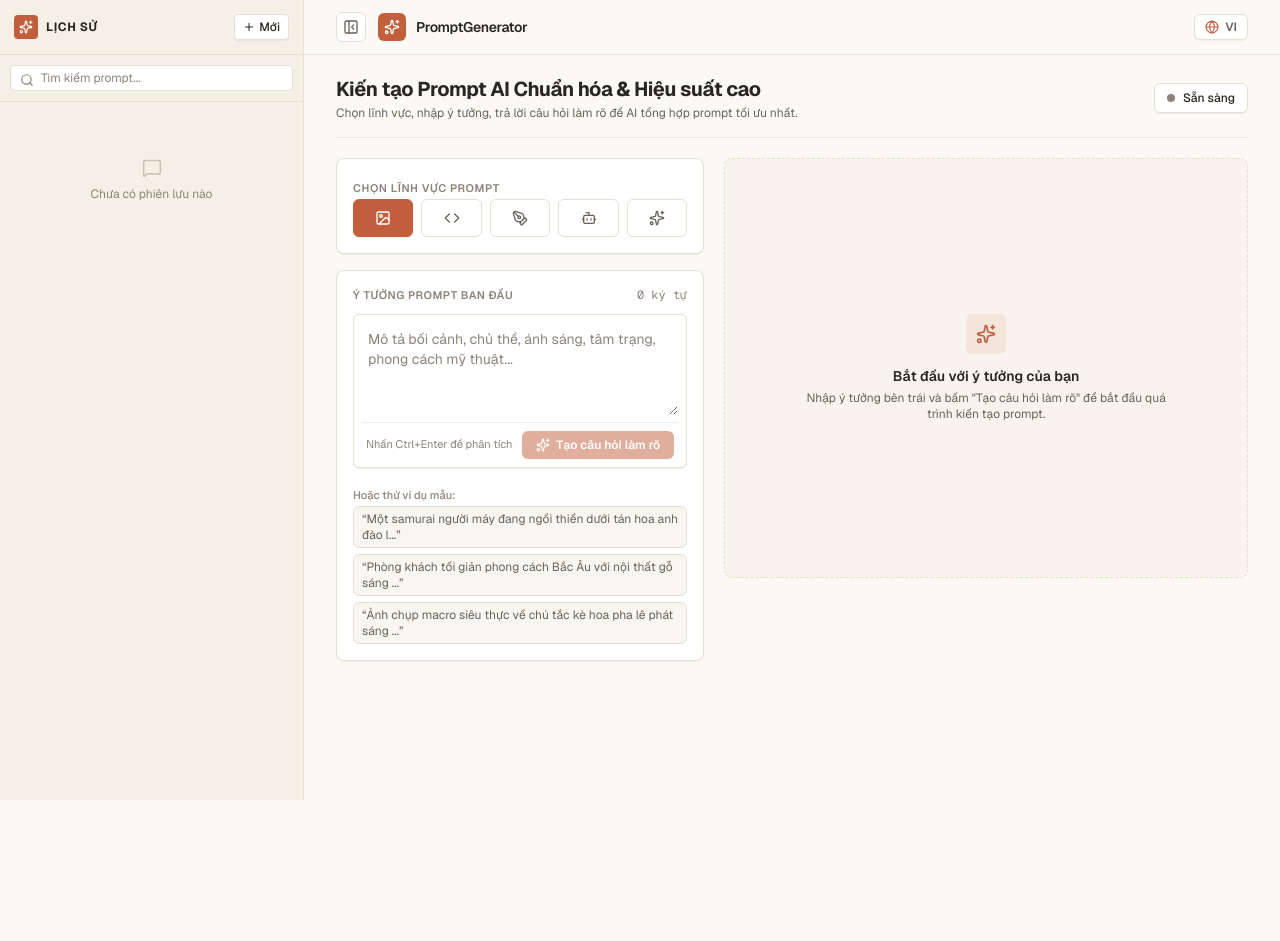
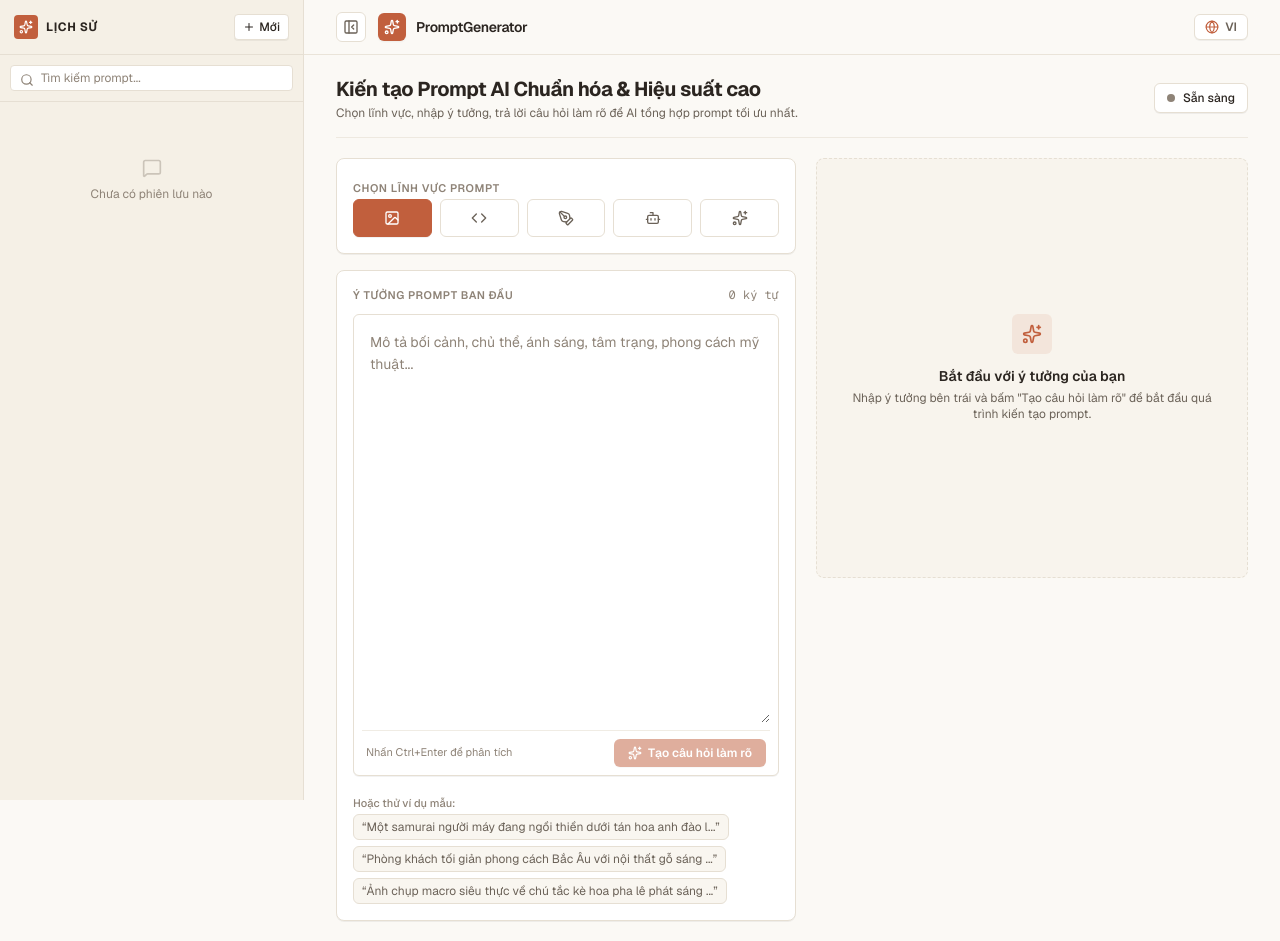
Before and after one commit to latiosthinh/prompt-generator, a Next.js app: page / in a window 1280 px wide. Before the commit the page ends 800 px from the top, so only its background shows below. Built offline with nearby package versions, Linux system fonts and the light colour scheme.

Commit message:
layout: resize left prompt panel to max 500px, increase input height to 400px and enforce global text wrapping

```diff
--- a/src/app/globals.css
+++ b/src/app/globals.css
@@ -59,6 +59,13 @@ body {
 .dark\:bg-\[\#151210\] ::selection {
   background-color: #C15F3D !important;
   color: #FFFFFF !important;
+}
+
+/* Ensure all pre/code and markdown elements wrap text without horizontal overflow */
+pre, code, textarea {
+  white-space: pre-wrap !important;
+  word-break: break-word !important;
+  overflow-wrap: anywhere !important;
 }
 
 /* Custom minimal scrollbar */
--- a/src/app/page.tsx
+++ b/src/app/page.tsx
@@ -377,10 +377,10 @@ export default function Home() {
             </div>
           )}
 
-          {/* 2-Column Dashboard Grid with wide expansion */}
-          <div className="grid grid-cols-1 lg:grid-cols-12 gap-5 flex-1 items-start">
-            {/* Left Column: Domain & Seed Input (5 cols on lg) */}
-            <div className="lg:col-span-5 space-y-4 lg:sticky lg:top-18">
+          {/* 2-Column Dashboard Grid with controlled width */}
+          <div className="flex flex-col lg:flex-row gap-5 flex-1 items-start">
+            {/* Left Column: Domain & Seed Input (capped at max 500px) */}
+            <div className="w-full lg:w-[460px] lg:max-w-[500px] shrink-0 space-y-4 lg:sticky lg:top-18">
               {/* Step 1: Domain Selection (Icons only with real tooltip) */}
               <section className="rounded-lg border border-[#E6DFD3] bg-[#FFFFFF] p-4 shadow-2xs dark:border-[#38312C] dark:bg-[#282320]">
                 <DomainSelector
@@ -406,8 +406,8 @@ export default function Home() {
               </section>
             </div>
 
-            {/* Right Column: Dynamic Interaction / Output (7 cols on lg) */}
-            <div className="lg:col-span-7 flex flex-col min-h-[500px]">
+            {/* Right Column: Dynamic Interaction / Output */}
+            <div className="flex-1 w-full min-w-0 flex flex-col min-h-[500px]">
               {currentStep === 'input' && (
                 <div className="h-full min-h-[420px] flex flex-col items-center justify-center rounded-lg border border-dashed border-[#E6DFD3] bg-[#F5F0E6]/50 p-8 text-center dark:border-[#38312C] dark:bg-[#1F1A18]/50">
                   <div className="flex h-10 w-10 items-center justify-center rounded-md bg-[#C15F3D]/10 text-[#C15F3D] dark:bg-[#DA7756]/20 dark:text-[#DA7756] mb-3">
--- a/src/components/PromptViewer.tsx
+++ b/src/components/PromptViewer.tsx
@@ -316,7 +316,7 @@ export function PromptViewer({
             {/* View-Markdown: Raw Markdown Source Text */}
             {activeTab === 'markdown' && (
               <div className="rounded-md bg-[#191614] p-3 border border-[#38312C]">
-                <pre className="font-mono text-xs text-[#EDE5DC] leading-relaxed whitespace-pre-wrap break-words break-all select-text">
+                <pre className="font-mono text-xs text-[#EDE5DC] leading-relaxed whitespace-pre-wrap break-words break-all select-text overflow-hidden">
                   {promptText}
                   {isStreaming && (
                     <span className="inline-block w-1.5 h-3.5 ml-1 bg-[#C15F3D] animate-pulse align-middle" />
--- a/src/components/SeedInput.tsx
+++ b/src/components/SeedInput.tsx
@@ -64,8 +64,7 @@ export function SeedInput({
           onKeyDown={handleKeyDown}
           placeholder={selectedDomain.placeholder}
           disabled={disabled || isLoading}
-          rows={4}
-          className="w-full resize-y rounded bg-transparent p-1.5 text-sm text-[#2B2520] placeholder:text-[#8E8377] focus:outline-hidden dark:text-[#EDE5DC] dark:placeholder:text-[#7E7368]"
+          className="w-full min-h-[400px] resize-y rounded bg-transparent p-2 text-sm leading-relaxed text-[#2B2520] placeholder:text-[#8E8377] focus:outline-hidden dark:text-[#EDE5DC] dark:placeholder:text-[#7E7368]"
         />
 
         <div className="flex flex-wrap items-center justify-between gap-2 border-t border-[#E6DFD3]/60 pt-2 px-1 dark:border-[#38312C]/60">
```
